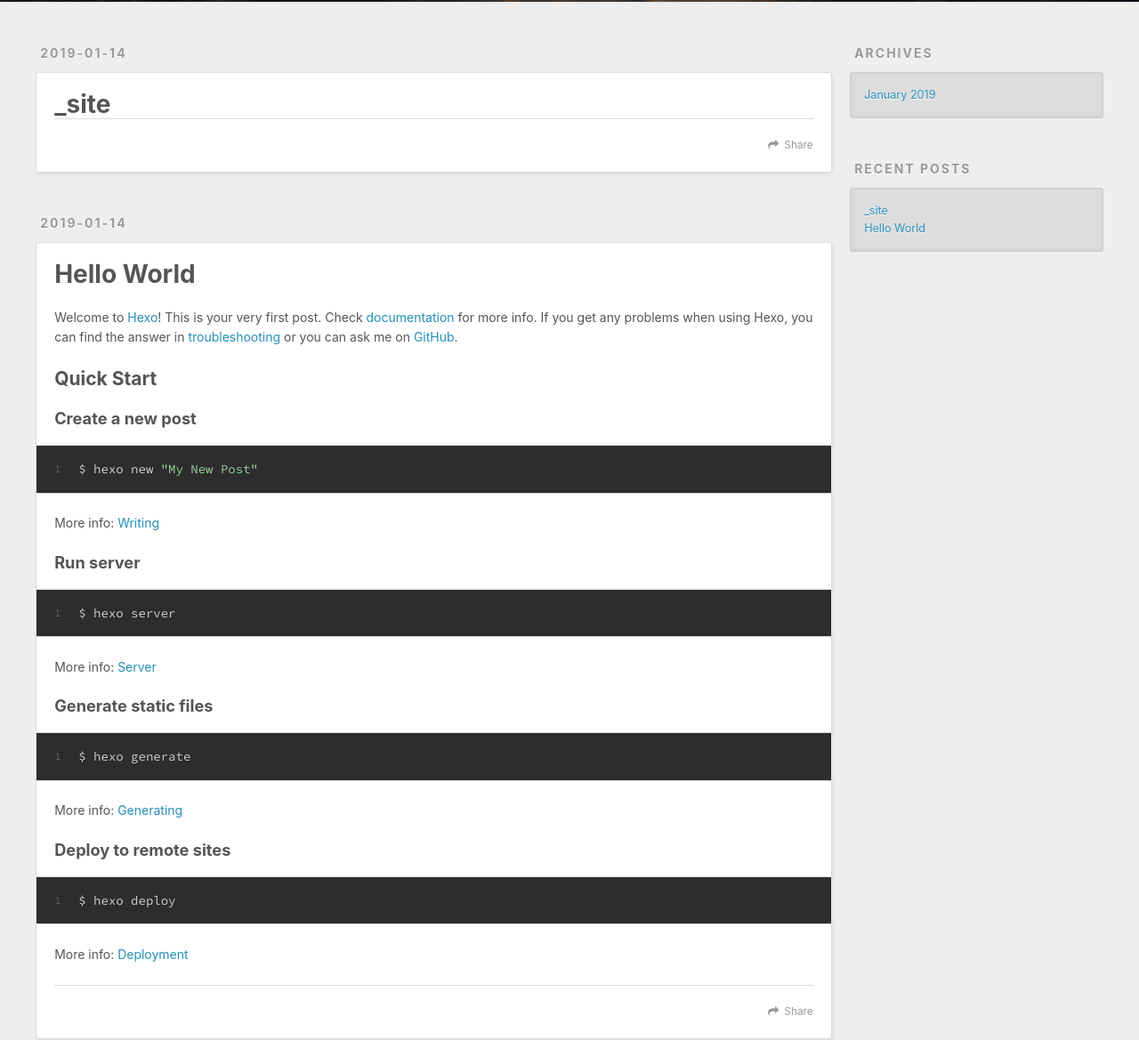
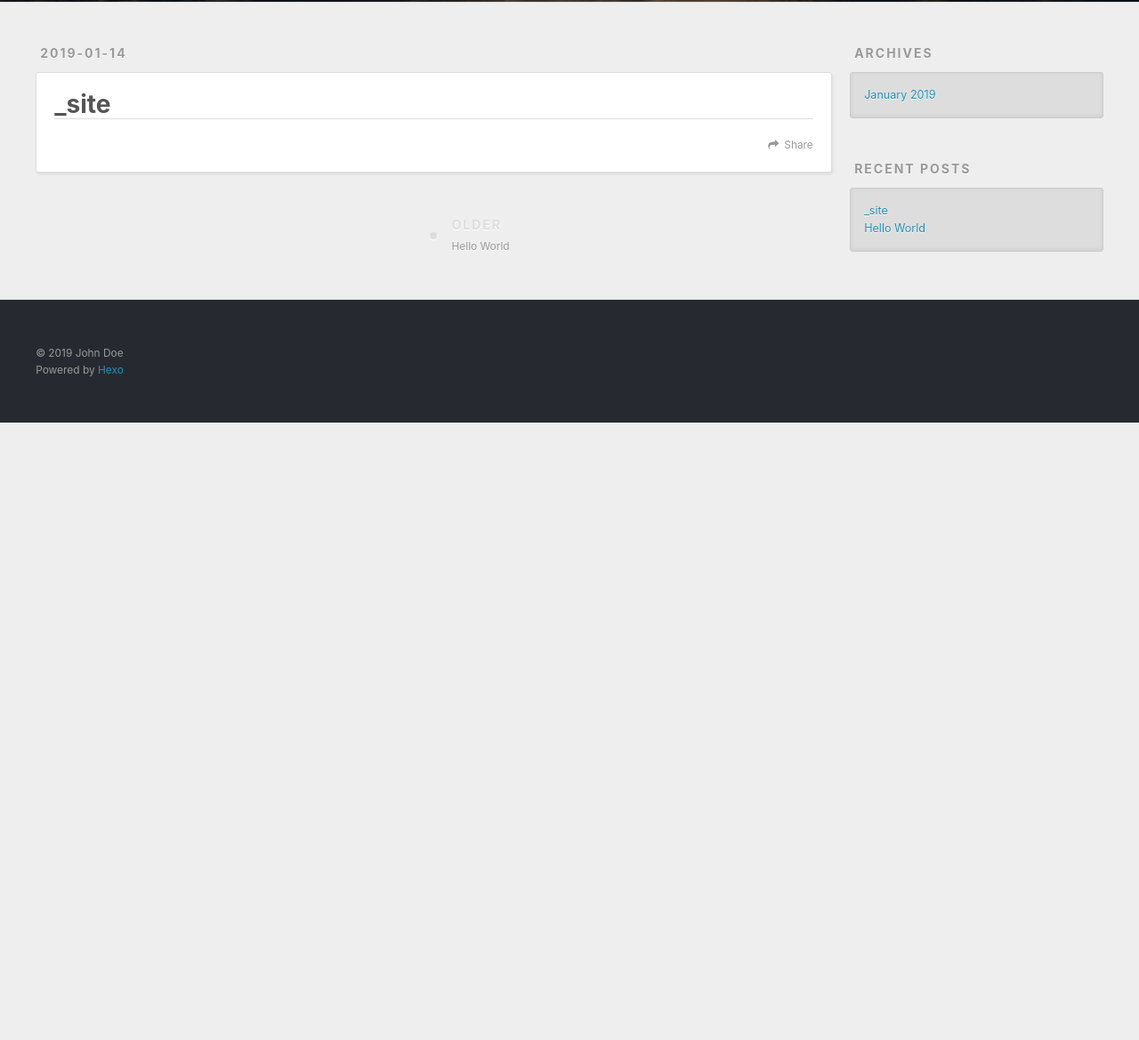
Before and after one commit to webpig/hexo-blog, a plain HTML site: page 2019/01/14/site/index.html in a window 1280 px wide. Shown: the part 298-1467 px from the top of the page at 89% size. After the commit the page ends 800 px from the top, so only its background shows below. Drawn offline with nearby package versions, Linux system fonts and the light colour scheme.

Commit message:
Site updated: 2019-01-14 17:11:57

```diff
--- a/index.html
+++ b/2019/01/14/site/index.html
@@ -5,15 +5,16 @@
 
 
 
-  <title>Hexo</title>
+  <title>_site | Hexo</title>
   <meta name="viewport" content="width=device-width, initial-scale=1, maximum-scale=1">
-  <meta property="og:type" content="website">
-<meta property="og:title" content="Hexo">
-<meta property="og:url" content="http://yoursite.com/index.html">
+  <meta property="og:type" content="article">
+<meta property="og:title" content="_site">
+<meta property="og:url" content="http://yoursite.com/2019/01/14/site/index.html">
 <meta property="og:site_name" content="Hexo">
 <meta property="og:locale" content="default">
+<meta property="og:updated_time" content="2019-01-14T08:05:44.000Z">
 <meta name="twitter:card" content="summary">
-<meta name="twitter:title" content="Hexo">
+<meta name="twitter:title" content="_site">
 
     <link rel="alternate" href="/atom.xml" title="Hexo" type="application/atom+xml">
 
@@ -60,9 +61,7 @@
   </div>
 </header>
       <div class="outer">
-        <section id="main">
-
-    <article id="test_my-site" class="article article-type-test_my" itemscope="" itemprop="blogPost">
+        <section id="main"><article id="test_my-site" class="article article-type-test_my" itemscope="" itemprop="blogPost">
   <div class="article-meta">
     <a href="/2019/01/14/site/" class="article-date">
   <time datetime="2019-01-14T08:05:44.000Z" itemprop="datePublished">2019-01-14</time>
@@ -75,8 +74,8 @@
       <header class="article-header">
 
 
-    <h1 itemprop="name">
-      <a class="article-title" href="/2019/01/14/site/">_site</a>
+    <h1 class="article-title" itemprop="name">
+      _site
     </h1>
 
 
@@ -88,62 +87,25 @@
 
     </div>
     <footer class="article-footer">
-      <a data-url="http://yoursite.com/2019/01/14/site/" data-id="cjqw3wa9f0001ydoa4mc2z782" class="article-share-link">Share</a>
+      <a data-url="http://yoursite.com/2019/01/14/site/" data-id="cjqw40csk00010koawdyyuqrx" class="article-share-link">Share</a>
 
 
     </footer>
   </div>
 
-</article>
+
+<nav id="article-nav">
 
 
+    <a href="/2019/01/14/hello-world/" id="article-nav-older" class="article-nav-link-wrap">
+      <strong class="article-nav-caption">Older</strong>
+      <div class="article-nav-title">Hello World</div>
+    </a>
 
-    <article id="post-hello-world" class="article article-type-post" itemscope="" itemprop="blogPost">
-  <div class="article-meta">
-    <a href="/2019/01/14/hello-world/" class="article-date">
-  <time datetime="2019-01-14T08:04:05.000Z" itemprop="datePublished">2019-01-14</time>
-</a>
-
-  </div>
-  <div class="article-inner">
+</nav>
 
 
-      <header class="article-header">
-
-
-    <h1 itemprop="name">
-      <a class="article-title" href="/2019/01/14/hello-world/">Hello World</a>
-    </h1>
-
-
-      </header>
-
-    <div class="article-entry" itemprop="articleBody">
-
-        <p>Welcome to <a href="https://hexo.io/" target="_blank" rel="noopener">Hexo</a>! This is your very first post. Check <a href="https://hexo.io/docs/" target="_blank" rel="noopener">documentation</a> for more info. If you get any problems when using Hexo, you can find the answer in <a href="https://hexo.io/docs/troubleshooting.html" target="_blank" rel="noopener">troubleshooting</a> or you can ask me on <a href="https://github.com/hexojs/hexo/issues" target="_blank" rel="noopener">GitHub</a>.</p>
-<h2 id="Quick-Start"><a href="#Quick-Start" class="headerlink" title="Quick Start"></a>Quick Start</h2><h3 id="Create-a-new-post"><a href="#Create-a-new-post" class="headerlink" title="Create a new post"></a>Create a new post</h3><figure class="highlight bash"><table><tr><td class="gutter"><pre><span class="line">1</span><br></pre></td><td class="code"><pre><span class="line">$ hexo new <span class="string">"My New Post"</span></span><br></pre></td></tr></table></figure>
-<p>More info: <a href="https://hexo.io/docs/writing.html" target="_blank" rel="noopener">Writing</a></p>
-<h3 id="Run-server"><a href="#Run-server" class="headerlink" title="Run server"></a>Run server</h3><figure class="highlight bash"><table><tr><td class="gutter"><pre><span class="line">1</span><br></pre></td><td class="code"><pre><span class="line">$ hexo server</span><br></pre></td></tr></table></figure>
-<p>More info: <a href="https://hexo.io/docs/server.html" target="_blank" rel="noopener">Server</a></p>
-<h3 id="Generate-static-files"><a href="#Generate-static-files" class="headerlink" title="Generate static files"></a>Generate static files</h3><figure class="highlight bash"><table><tr><td class="gutter"><pre><span class="line">1</span><br></pre></td><td class="code"><pre><span class="line">$ hexo generate</span><br></pre></td></tr></table></figure>
-<p>More info: <a href="https://hexo.io/docs/generating.html" target="_blank" rel="noopener">Generating</a></p>
-<h3 id="Deploy-to-remote-sites"><a href="#Deploy-to-remote-sites" class="headerlink" title="Deploy to remote sites"></a>Deploy to remote sites</h3><figure class="highlight bash"><table><tr><td class="gutter"><pre><span class="line">1</span><br></pre></td><td class="code"><pre><span class="line">$ hexo deploy</span><br></pre></td></tr></table></figure>
-<p>More info: <a href="https://hexo.io/docs/deployment.html" target="_blank" rel="noopener">Deployment</a></p>
-
-
-    </div>
-    <footer class="article-footer">
-      <a data-url="http://yoursite.com/2019/01/14/hello-world/" data-id="cjqw3wa9a0000ydoadoeluf3d" class="article-share-link">Share</a>
-
-
-    </footer>
-  </div>
-
 </article>
-
-
-
-
 
 </section>
 
```
Also changed, not shown: 2019/01/14/hello-world/index.html (+1 -1 lines).
